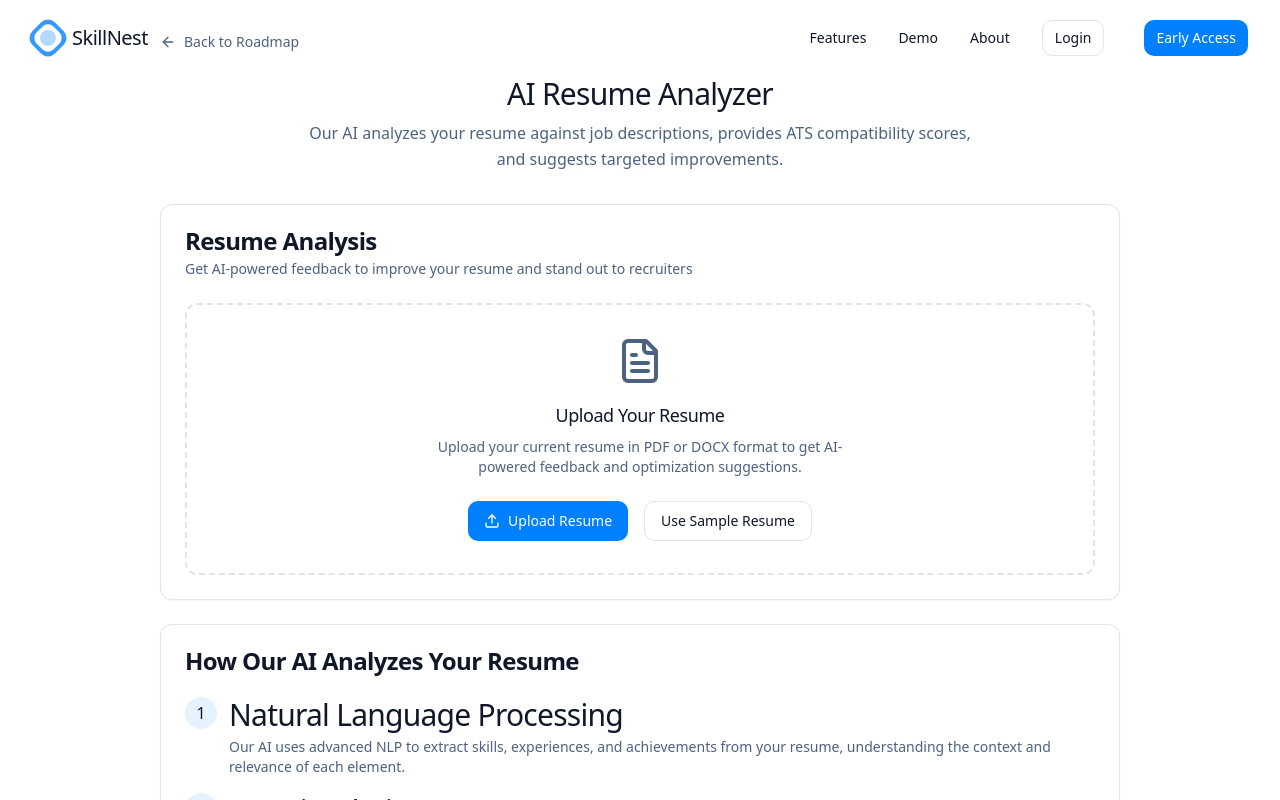
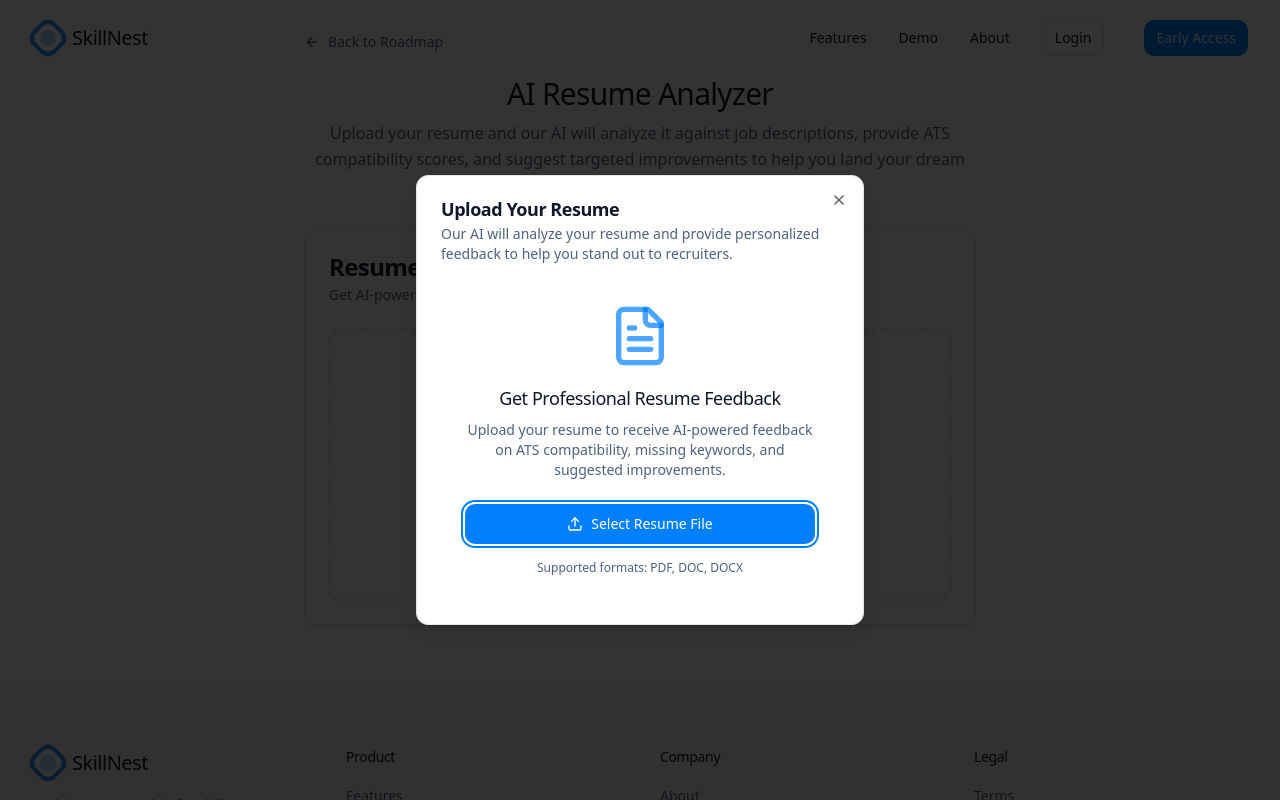
Before and after one commit to saikumar7952/skillnest-mentor, a React (Vite) app: page /resume-analysis in a window 1280 px wide. Shown: the top 800 px of the page. Built offline with nearby package versions, Linux system fonts and the light colour scheme.

Commit message:
feat: Implement resume analysis feature
Adds functionality for users to upload their resume and receive an AI-powered analysis.

```diff
--- a/src/pages/ResumeAnalysis.tsx
+++ b/src/pages/ResumeAnalysis.tsx
@@ -1,7 +1,7 @@
 
-import { useState } from 'react';
+import { useState, useCallback } from 'react';
 import { useNavigate } from 'react-router-dom';
-import { ArrowLeft, Upload, FileText, Check } from 'lucide-react';
+import { ArrowLeft, Upload, FileText, Check, AlertTriangle, Download } from 'lucide-react';
 import Navbar from '@/components/Navbar';
 import Footer from '@/components/Footer';
 import { Button } from '@/components/ui/button';
@@ -9,46 +9,62 @@ import { Card, CardContent, CardDescription, CardHeader, CardTitle } from '@/com
 import { Input } from '@/components/ui/input';
 import { Label } from '@/components/ui/label';
 import { useToast } from '@/hooks/use-toast';
+import { Dialog, DialogContent, DialogHeader, DialogTitle, DialogDescription } from '@/components/ui/dialog';
 
 const ResumeAnalysis = () => {
   const navigate = useNavigate();
   const { toast } = useToast();
   const [resumeUploaded, setResumeUploaded] = useState(false);
+  const [resumeName, setResumeName] = useState('');
   const [analyzing, setAnalyzing] = useState(false);
   const [analysisComplete, setAnalysisComplete] = useState(false);
   const [targetJob, setTargetJob] = useState('');
+  const [showUploadDialog, setShowUploadDialog] = useState(true);
 
   // Mock analysis results - in a real app this would come from the AI backend
   const analysisResults = {
     score: 78,
-    atsCompatibility: 'High',
-    keywordMatch: '72%',
+    atsCompatibility: 'Medium',
+    keywordMatch: '68%',
     improvements: [
-      'Quantify your achievements with metrics and results',
-      'Add more keywords related to cloud technologies',
-      'Strengthen your professional summary',
-      'Include a dedicated skills section'
+      'Quantify your achievements with specific metrics and results',
+      'Add more keywords related to modern JavaScript frameworks',
+      'Strengthen your professional summary to highlight key skills',
+      'Include a dedicated technical skills section',
+      'Add links to your GitHub or portfolio projects'
     ],
     strengths: [
       'Well-organized experience section',
       'Clear job progression shown',
       'Education section is properly formatted',
-      'Appropriate length and conciseness'
+      'Good balance of technical and soft skills'
     ],
-    missingKeywords: ['Docker', 'Kubernetes', 'CI/CD', 'AWS', 'Azure']
+    missingKeywords: ['React Native', 'Docker', 'Kubernetes', 'CI/CD', 'TypeScript', 'AWS']
   };
 
-  const handleResumeUpload = (e) => {
+  const handleResumeUpload = useCallback((e) => {
     e.preventDefault();
-    // This would handle the file upload in a real app
+    const fileInput = document.createElement('input');
+    fileInput.type = 'file';
+    fileInput.accept = '.pdf,.doc,.docx';
+
+    fileInput.onchange = (event) => {
+      const file = event.target.files[0];
+      if (file) {
+        setResumeName(file.name);
         setResumeUploaded(true);
+        setShowUploadDialog(false);
         toast({
           title: "Resume Uploaded",
           description: "Your resume has been successfully uploaded for AI analysis."
         });
+      }
     };
 
-  const handleResumeAnalysis = () => {
+    fileInput.click();
+  }, [toast]);
+
+  const handleResumeAnalysis = useCallback(() => {
     if (!targetJob.trim()) {
       toast({
         title: "Target Job Required",
@@ -69,7 +85,7 @@ const ResumeAnalysis = () => {
         description: "Your resume has been analyzed by our AI engine."
       });
     }, 3000);
-  };
+  }, [targetJob, toast]);
 
   return (
     <div className="min-h-screen flex flex-col">
@@ -87,8 +103,8 @@ const ResumeAnalysis = () => {
         <div className="flex flex-col items-center text-center mb-8">
           <h1 className="text-3xl font-medium mb-2">AI Resume Analyzer</h1>
           <p className="text-muted-foreground max-w-2xl">
-            Our AI analyzes your resume against job descriptions, provides ATS compatibility scores,
-            and suggests targeted improvements.
+            Upload your resume and our AI will analyze it against job descriptions, provide ATS compatibility scores,
+            and suggest targeted improvements to help you land your dream job.
           </p>
         </div>
 
@@ -120,9 +136,9 @@ const ResumeAnalysis = () => {
                 <div className="flex items-center justify-between p-4 bg-green-50 rounded-lg">
                   <div className="flex items-center gap-3">
                     <Check className="h-5 w-5 text-green-500" />
-                    <span className="font-medium">Resume_John_Smith.pdf uploaded successfully</span>
+                    <span className="font-medium">{resumeName} uploaded successfully</span>
                   </div>
-                  <Button variant="ghost" size="sm" className="h-8 gap-1">
+                  <Button variant="ghost" size="sm" className="h-8 gap-1" onClick={handleResumeUpload}>
                     <Upload className="h-3 w-3" />
                     Replace
                   </Button>
@@ -181,7 +197,10 @@ const ResumeAnalysis = () => {
                 <div className="grid md:grid-cols-2 gap-6">
                   <div className="space-y-4">
                     <div>
-                      <h4 className="font-medium mb-2">Suggested Improvements</h4>
+                      <h4 className="font-medium flex items-center gap-2 mb-2">
+                        <AlertTriangle className="h-4 w-4 text-amber-500" />
+                        Suggested Improvements
+                      </h4>
                       <ul className="space-y-2">
                         {analysisResults.improvements.map((item, index) => (
                           <li key={index} className="flex items-start gap-2 text-sm">
@@ -195,7 +214,10 @@ const ResumeAnalysis = () => {
                     </div>
 
                     <div className="pt-2">
-                      <h4 className="font-medium mb-2">Resume Strengths</h4>
+                      <h4 className="font-medium flex items-center gap-2 mb-2">
+                        <Check className="h-4 w-4 text-green-500" />
+                        Resume Strengths
+                      </h4>
                       <ul className="space-y-2">
                         {analysisResults.strengths.map((item, index) => (
                           <li key={index} className="flex items-start gap-2 text-sm">
@@ -237,7 +259,10 @@ const ResumeAnalysis = () => {
                 </div>
 
                 <div className="flex flex-col sm:flex-row justify-end gap-3 pt-2">
-                  <Button variant="outline">Download Analysis Report</Button>
+                  <Button variant="outline" className="gap-2">
+                    <Download className="h-4 w-4" />
+                    Download Analysis
+                  </Button>
                   <Button>Generate Optimized Resume</Button>
                 </div>
               </div>
@@ -245,9 +270,39 @@ const ResumeAnalysis = () => {
           </CardContent>
         </Card>
 
+        {/* Initial Upload Resume Dialog */}
+        <Dialog open={showUploadDialog} onOpenChange={setShowUploadDialog}>
+          <DialogContent className="sm:max-w-md">
+            <DialogHeader>
+              <DialogTitle>Upload Your Resume</DialogTitle>
+              <DialogDescription>
+                Our AI will analyze your resume and provide personalized feedback to help you stand out to recruiters.
+              </DialogDescription>
+            </DialogHeader>
+            <div className="flex flex-col items-center justify-center p-6">
+              <FileText className="h-16 w-16 text-primary/70 mb-4" />
+              <h3 className="text-lg font-medium mb-2 text-center">Get Professional Resume Feedback</h3>
+              <p className="text-sm text-muted-foreground text-center mb-6">
+                Upload your resume to receive AI-powered feedback on ATS compatibility, missing keywords, and suggested improvements.
+              </p>
+              <Button className="w-full gap-2" onClick={handleResumeUpload}>
+                <Upload className="h-4 w-4" />
+                Select Resume File
+              </Button>
+              <p className="text-xs text-muted-foreground mt-4 text-center">
+                Supported formats: PDF, DOC, DOCX
+              </p>
+            </div>
+          </DialogContent>
+        </Dialog>
+
+        {analysisComplete && (
           <Card>
             <CardHeader>
-            <CardTitle>How Our AI Analyzes Your Resume</CardTitle>
+              <CardTitle>What Next?</CardTitle>
+              <CardDescription>
+                Steps to improve your resume and job search
+              </CardDescription>
             </CardHeader>
             <CardContent className="space-y-4">
               <div className="flex items-start gap-3">
@@ -255,10 +310,9 @@ const ResumeAnalysis = () => {
                   1
                 </div>
                 <div>
-                <h3 className="font-medium mb-1">Natural Language Processing</h3>
+                  <h3 className="font-medium mb-1">Apply the Suggested Improvements</h3>
                   <p className="text-sm text-muted-foreground">
-                  Our AI uses advanced NLP to extract skills, experiences, and achievements from your resume,
-                  understanding the context and relevance of each element.
+                    Incorporate the AI-recommended changes to boost your resume's effectiveness and ATS compatibility.
                   </p>
                 </div>
               </div>
@@ -268,10 +322,9 @@ const ResumeAnalysis = () => {
                   2
                 </div>
                 <div>
-                <h3 className="font-medium mb-1">ATS Simulation</h3>
+                  <h3 className="font-medium mb-1">Tailor for Each Application</h3>
                   <p className="text-sm text-muted-foreground">
-                  We simulate how Applicant Tracking Systems will parse your resume, identifying potential
-                  formatting issues that could prevent your resume from being properly read.
+                    Customize your resume for each job application by including relevant keywords from the job description.
                   </p>
                 </div>
               </div>
@@ -281,28 +334,15 @@ const ResumeAnalysis = () => {
                   3
                 </div>
                 <div>
-                <h3 className="font-medium mb-1">Job Description Matching</h3>
+                  <h3 className="font-medium mb-1">Prepare for Interviews</h3>
                   <p className="text-sm text-muted-foreground">
-                  Our AI compares your resume against thousands of job descriptions for your target role,
-                  identifying key skills and qualifications that recruiters are looking for.
-                </p>
-              </div>
-            </div>
-
-            <div className="flex items-start gap-3">
-              <div className="w-8 h-8 rounded-full bg-primary/10 flex items-center justify-center shrink-0">
-                4
-              </div>
-              <div>
-                <h3 className="font-medium mb-1">Content Optimization</h3>
-                <p className="text-sm text-muted-foreground">
-                  We provide specific suggestions to improve your content, including better action verbs,
-                  achievement quantification, and keyword placement for maximum impact.
+                    Use our <a href="/mock-interviews" className="text-primary hover:underline">Mock Interview</a> feature to practice answering questions related to your resume.
                   </p>
                 </div>
               </div>
             </CardContent>
           </Card>
+        )}
       </div>
 
       <Footer />
```
Lines whose indentation alone changed are shown as unchanged.
